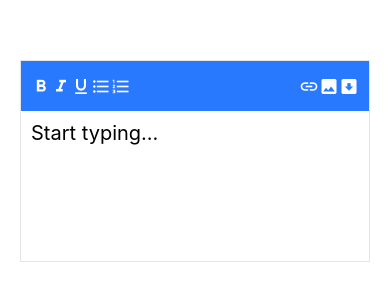
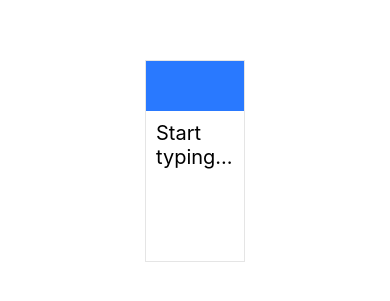
Before and after one commit to RN-Animations/MasterAnimations, a React Native app: screen / in a window 390 px wide. Shown: the part 261-562 px from the top of the page. Built offline with nearby package versions, Linux system fonts and the light colour scheme.

Commit message:
first portion of animation (EvolvingButton)

```diff
--- a/src/EvolvingButton.js
+++ b/src/EvolvingButton.js
@@ -23,14 +23,29 @@ export default class EvolvingButton extends Component {
   render() {
     const { width } = Dimensions.get("window");
 
+    const widthInterpolate = this.state.animation.interpolate({
+      inputRange: [0, 0.5],
+      outputRange: [100, width - 40]
+    });
+
+    const opacityToolbarInterpolate = this.state.animation.interpolate({
+      inputRange: [0, 0.5],
+      outputRange: [0, 1],
+      extrapolate: "clamp"
+    });
+
+    const toolbarStyles = {
+      opacity: opacityToolbarInterpolate
+    }
+
     return (
       <View style={styles.container}>
         <KeyboardAvoidingView style={styles.center} behavior="padding">
-          <Animated.View style={[styles.editor, { width: width - 40 }]}>
+          <Animated.View style={[styles.editor, { width: widthInterpolate }]}>
             {/* Wrapping bar */}
             <View style={styles.bar}>
               {/* Use Animated to adjust the opacity */}
-              <Animated.View style={[styles.toolbar]}>
+              <Animated.View style={[styles.toolbar, toolbarStyles]}>
                 <Icon name="format-bold" color="#FFF" size={20} />
                 <Icon name="format-italic" color="#FFF" size={20} />
                 <Icon name="format-underline" color="#FFF" size={20} />
@@ -43,6 +58,14 @@ export default class EvolvingButton extends Component {
                 </View>
               </Animated.View>
             </View>
+            {/* This is our "write" button */}
+            <Animated.View style={[StyleSheet.absoluteFill, styles.center]}>
+              <TouchableWithoutFeedback>
+                <View>
+                  <Text style={styles.buttonText}>Write</Text>
+                </View>
+              </TouchableWithoutFeedback>
+            </Animated.View>
             {/* This Animated.View will slide up and create that stack up motion */}
             <Animated.View style={[styles.lowerView]}>
               <TextInput
```
